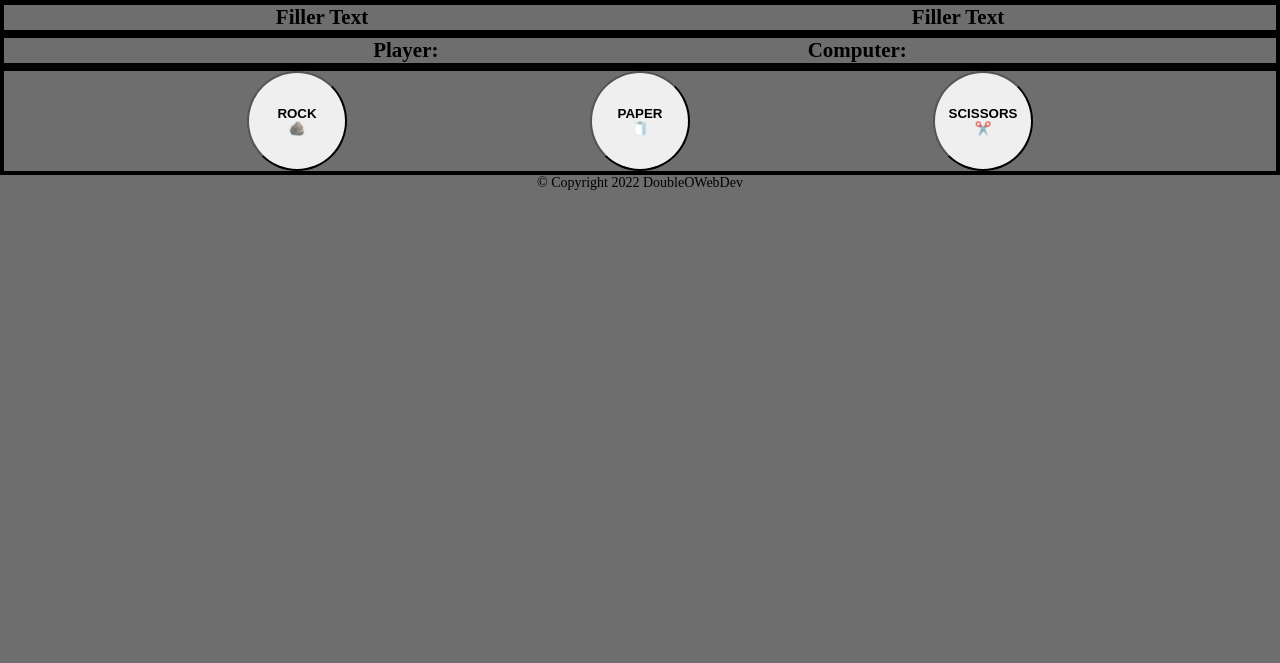
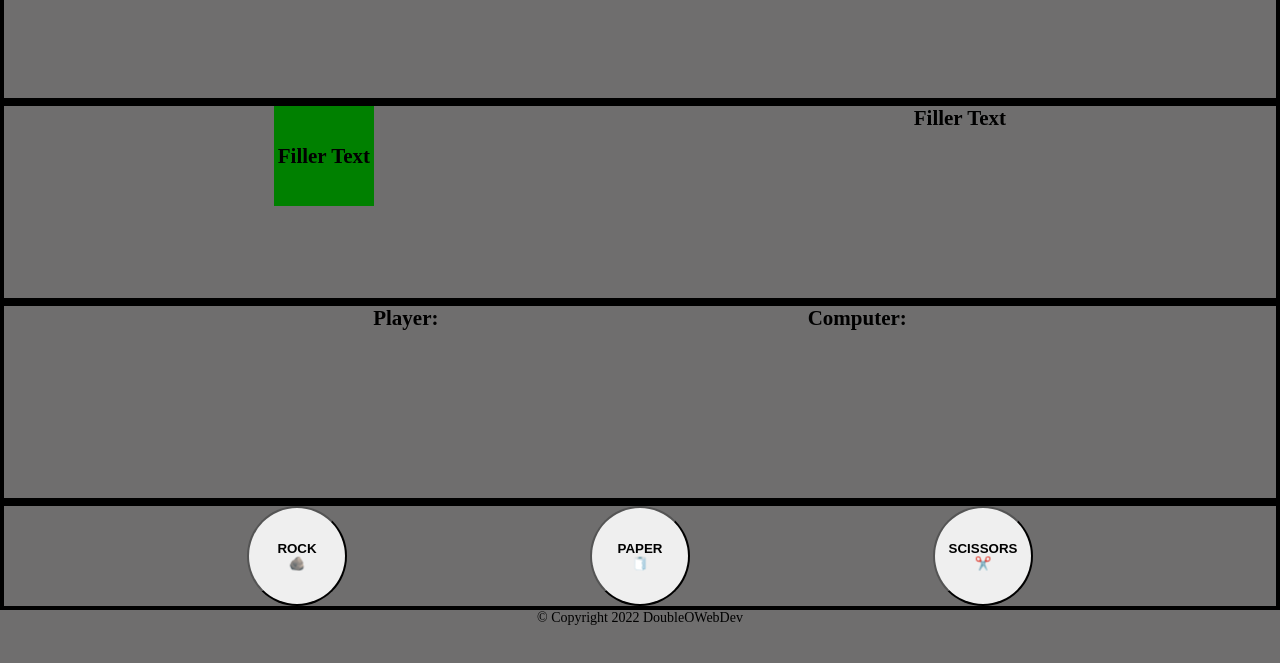
Before and after one commit to DoubleOWebDev/Rock-Paper-Scissors, a plain HTML site: page index.html in a window 1280 px wide. Shown: the part 73-736 px from the top of the page. Drawn offline with Linux system fonts and the light colour scheme.

```diff
--- a/style.css
+++ b/style.css
@@ -23,18 +23,31 @@ body {
     border: 4px solid black;
     display: flex;
     flex-direction: column;
+    height: 150px;
 }
 
 #imageChoiceContainer {
     border: 4px solid black;
     display: flex;
     justify-content:space-around;
+    height: 200px;
+
 }
+
+.imageChoiceContainerPlayer{
+    background-color: green;
+    display: flex;
+    justify-content:center;
+    align-items:center;
+    width:100px;
+    height:100px;
+  }
 
 #scoreContainer {
     border: 4px solid black;
     display: flex;
     justify-content:space-evenly;
+    height: 200px;
 }
 
 #btnContainer {
@@ -55,6 +68,10 @@ body {
     background-color: rgb(168, 134, 134);
 }
 
+#btnContainer > *:focus{
+    background-color: rgb(168, 134, 134);
+}
+
 /**/
 /**/
 /**/
```
Also changed, not shown: app.js (+37 -35 lines).
